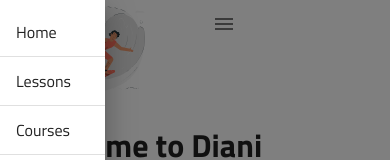
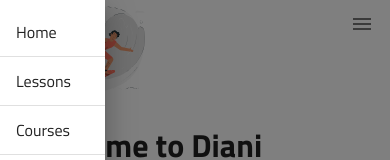
Before and after one commit to Gichohi-Simon/kite-school, a Next.js app: page / in a window 390 px wide. Shown: the top 160 px of the page. Built offline with nearby package versions, Linux system fonts and the light colour scheme.

Commit message:
fixed hamburger menu

```diff
--- a/src/components/DrawerComponent/DrawerComponent.tsx
+++ b/src/components/DrawerComponent/DrawerComponent.tsx
@@ -42,7 +42,7 @@ export default function DrawerComponent() {
                     </ListItem>
                 </List>
             </Drawer>
-            <IconButton onClick={() => setOpenDrawer(!openDrawer)}>
+            <IconButton onClick={() => setOpenDrawer(!openDrawer)} className={classes.burger}>
                <MenuIcon />
             </IconButton>
         </div>
--- a/src/components/DrawerComponent/style.ts
+++ b/src/components/DrawerComponent/style.ts
@@ -5,5 +5,8 @@ export default makeStyles((theme:Theme) => createStyles({
    main:{
        display:'flex',
        justifyContent:'flex-end'
+   },
+   burger:{
+      paddingLeft:'150px',
    }
 }))
```
